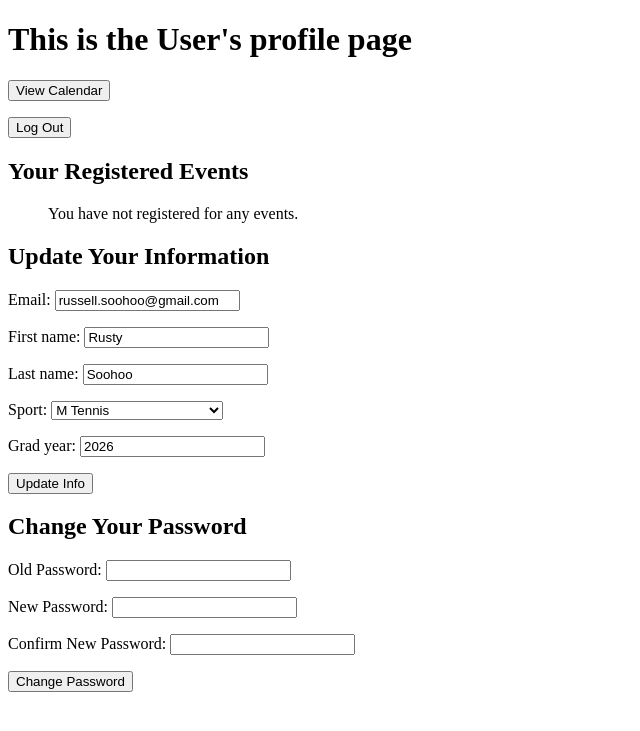
After one commit to russellsoohoo/CS407, a Django app: page /profile/ in a window 1280 px wide. The commit adds this page. Shown: the top 731 px of the page, without its empty margins (0-640 px from the left). Run offline with Django 5.2, Linux system fonts and the light colour scheme; a user stored in the database is signed in.

Commit message:
Profile and login/logout
Finished login/logout functionality and created a profile page

```diff
--- a/saac_schedule_proj/saac_app/forms.py
+++ b/saac_schedule_proj/saac_app/forms.py
@@ -4,9 +4,6 @@ from .models import CustomUser
 
 
 class CustomUserCreationForm(UserCreationForm):
-    email = forms.EmailField(required=True)
-    sport = forms.CharField()
-
     class Meta:
         model = CustomUser
         fields = ['email',
@@ -18,8 +15,23 @@ class CustomUserCreationForm(UserCreationForm):
                   'grad_year',
                   ]
 
-    email = forms.EmailField(required=True)
-    first_name = forms.CharField(required=True)
-    last_name = forms.CharField(required=True)
-    sport = forms.CharField(required=True)
-    grad_year = forms.IntegerField(required=True)
+    def __init__(self, *args, **kwargs):
+        super().__init__(*args, **kwargs)
+        self.fields['sport'].widget = forms.Select(choices=CustomUser.SPORTS)
+        for field_name, field in self.fields.items():
+            field.required = True
+
+class UserUpdateForm(forms.ModelForm):
+    class Meta:
+        model = CustomUser
+        fields = ['email',
+                  'first_name',
+                  'last_name',
+                  'sport',
+                  'grad_year',
+                  ]
+
+class PasswordChangeForm(forms.Form):
+    old_password = forms.CharField(widget=forms.PasswordInput, label="Old Password")
+    new_password1 = forms.CharField(widget=forms.PasswordInput, label="New Password")
+    new_password2 = forms.CharField(widget=forms.PasswordInput, label="Confirm New Password")
--- a/saac_schedule_proj/saac_app/models.py
+++ b/saac_schedule_proj/saac_app/models.py
@@ -1,7 +1,7 @@
 from django.db import models
 from django.utils import timezone
 from django.contrib.auth.models import AbstractUser, BaseUserManager
-
+from django.conf import settings
 
 class Event(models.Model):
     SUBCOMMITTEES = {
@@ -13,12 +13,18 @@ class Event(models.Model):
         "SAAC": "SAAC",
         "Ducks Go Pro": "Ducks Go Pro",
     }
+    id = models.IntegerField(primary_key=True)  # id of event
     title = models.CharField(max_length=100)  # name of event
     description = models.TextField()  # description of event
     start = models.DateTimeField(default=timezone.now)  # start date of event
     end = models.DateTimeField(default=timezone.now)  # end date of event
     location = models.CharField(max_length=100, default="TBD")  # location of event
     subcommittee = models.CharField(max_length=20, choices=SUBCOMMITTEES)  # subcommittee of event
+    '''registered_users = models.ManyToManyField(
+        settings.AUTH_USER_MODEL,
+        related_name='registered_events',
+        blank=True
+    )'''
 
     def __str__(self):
         return self.title
@@ -42,12 +48,33 @@ class CustomUserManager(BaseUserManager):
         return self.create_user(email, password, **extra_fields)
 
 class CustomUser(AbstractUser):
+
+    SPORTS = {
+        "W Acrobatics & Tumbling": "W Acrobatics & Tumbling",
+        "W Basketball": "W Basketball",
+        "W Beach Volleyball": "W Beach Volleyball",
+        "W Cross Country": "W Cross Country",
+        "W Golf": "W Golf",
+        "W Lacrosse": "W Lacrosse",
+        "W Soccer": "W Soccer",
+        "W Softball": "W Softball",
+        "W Tennis": "W Tennis",
+        "W Track & Field": "W Track & Field",
+        "W Volleyball": "W Volleyball",
+        "M Baseball": "M Baseball",
+        "M Basketball": "M Basketball",
+        "M Cross Country": "M Cross Country",
+        "M Football": "M Football",
+        "M Golf": "M Golf",
+        "M Tennis": "M Tennis",
+        "M Track & Field": "M Track & Field",
+    }
     username = None  # remove username field
     email = models.EmailField(unique=True)  # use email as username
 
     first_name = models.CharField(max_length=30)  # first name
     last_name = models.CharField(max_length=30)  # last name
-    sport = models.CharField(max_length=20)  # sport
+    sport = models.CharField(max_length=25, choices=SPORTS)  # sport
     grad_year = models.PositiveIntegerField(default=0000)  # graduation year
 
     USERNAME_FIELD = 'email'
--- a/saac_schedule_proj/saac_app/templates/calendar.html
+++ b/saac_schedule_proj/saac_app/templates/calendar.html
@@ -8,10 +8,13 @@
 </head>
 <body>
     <h1>SAAC Event Calendar</h1>
+    <form action="{% url 'profile' %}">
+        <button type="submit">Profile</button>
+    </form>
     <div id='calendar'></div>
 
     <div class="modal-overlay" id="modalOverlay">
-        <div id="eventModal" class="modal" style="display: none;">
+        <div id="eventModal" class="modal" style="">
             <div class="modal-content">
                 <span class="close">&times;</span>
                 <h2 id="modalTitle"></h2>
@@ -20,6 +23,7 @@
                 <p><strong>Start:</strong> <span id="modalStart"></span></p>
                 <p><strong>End:</strong> <span id="modalEnd"></span></p>
                 <p><strong>Location:</strong> <span id="modalLocation"></span></p>
+
             </div>
         </div>
     </div>
--- /dev/null
+++ b/saac_schedule_proj/saac_app/templates/profile.html
@@ -0,0 +1,42 @@
+<!DOCTYPE html>
+<html lang="en">
+<head>
+    <meta charset="UTF-8">
+    <title>Profile Page</title>
+</head>
+<body>
+    <h1>This is the User's profile page</h1>
+    <form method="post" action="{% url 'calendar' %}">
+        {% csrf_token %}
+        <button type="submit">View Calendar</button>
+    </form>
+    <p></p>
+    <form method="post" action="{% url 'logout' %}">
+        {% csrf_token %}
+        <button type="submit">Log Out</button>
+    </form>
+
+    <h2>Your Registered Events</h2>
+    <ul>
+        {% for event in user.registered_events.all %}
+            <li>{{ event.name }} on {{ event.date }} at {{ event.time }}</li>
+        {% empty %}
+            <p>You have not registered for any events.</p>
+        {% endfor %}
+    </ul>
+
+    <h2>Update Your Information</h2>
+    <form method="post">
+        {% csrf_token %}
+        {{ user_form.as_p }}
+        <button type="submit" name="update_info">Update Info</button>
+    </form>
+
+    <h2>Change Your Password</h2>
+    <form method="post">
+        {% csrf_token %}
+        {{ password_form.as_p }}
+        <button type="submit" name="change_password">Change Password</button>
+    </form>
+</body>
+</html>
--- a/saac_schedule_proj/saac_app/urls.py
+++ b/saac_schedule_proj/saac_app/urls.py
@@ -1,12 +1,15 @@
 from django.urls import path, include
 from . import views
-from django.contrib.auth.views import LoginView
+from django.contrib.auth.views import LogoutView
 
 urlpatterns = [
     path('', views.home, name='home'),
     path('calendar/', views.calendar, name='calendar'),
     path('calendar/api/events/', views.events_api, name='events_api'),
+    path('profile/', views.profile, name='profile'),
     path('login/', views.login, name='login'),  # change to and import LoginView?
+    path('logout/', LogoutView.as_view(next_page='/login/'), name='logout'),
     path('signup/', views.signup, name='signup'),
     path('accounts/', include('django.contrib.auth.urls')),
+    path('events/<int:event_id>/register/', views.register_for_event, name='register_for_event'),
 ]
--- a/saac_schedule_proj/saac_app/views.py
+++ b/saac_schedule_proj/saac_app/views.py
@@ -1,7 +1,10 @@
+from django.contrib.auth.decorators import login_required
 from .models import Event
 from django.http import JsonResponse
-from django.shortcuts import render, redirect
-from .forms import CustomUserCreationForm
+from django.shortcuts import render, redirect, get_object_or_404
+from .forms import CustomUserCreationForm, UserUpdateForm, PasswordChangeForm
+from django.contrib.auth import update_session_auth_hash
+from django.contrib import messages
 
 def login(request):
     return render(request, 'registration/login.html')
@@ -19,22 +22,75 @@ def home(request):
     events = Event.objects.all()
     return render(request, 'home.html', {'events': events})
 
+@login_required
+def profile(request):
+    user = request.user
+    if request.method == 'POST':
+        user_form = UserUpdateForm(request.POST, instance=user)
+        password_form = PasswordChangeForm(request.POST)
+
+        if 'update_info' in request.POST and user_form.is_valid():
+            user_form.save()
+            messages.success(request, 'Your profile has been updated.')
+            return redirect('profile')
+
+        if 'change_password' in request.POST and password_form.is_valid():
+            old_password = password_form.cleaned_data['old_password']
+            new_password1 = password_form.cleaned_data['new_password1']
+            new_password2 = password_form.cleaned_data['new_password2']
+
+            if not user.check_password(old_password):
+                messages.error(request, 'Old password is incorrect.')
+            elif new_password1 != new_password2:
+                messages.error(request, 'New passwords do not match.')
+            else:
+                user.set_password(new_password1)
+                user.save()
+                update_session_auth_hash(request, user)  # Keep user logged in after password change
+                messages.success(request, 'Your password has been changed.')
+                return redirect('profile')
+    else:
+        user_form = UserUpdateForm(instance=user)
+        password_form = PasswordChangeForm()
+
+    context = {
+        'user_form': user_form,
+        'password_form': password_form,
+    }
+    return render(request, 'profile.html', context)
+
+@login_required()
 def calendar(request):
     events = Event.objects.all()
     return render(request, 'calendar.html', {'events': events})
 
+@login_required()
 def events_api(request):
     events = Event.objects.all()
     events_list = []
 
     for event in events:
         events_list.append({
+            "id": event.id,  # Add event ID
             "title": event.title,
             "desc": event.description,
             "start": event.start.isoformat(),
             "end": event.end.isoformat(),
             "loc": event.location,
             "subc": event.subcommittee,
+            # "registered_users": event.registered_users
         })
 
     return JsonResponse(events_list, safe=False)
+
+@login_required
+def register_for_event(request, event_id):
+    event = get_object_or_404(Event, id=event_id)
+
+    if request.user in event.registered_users.all():
+        messages.warning(request, "You are already registered for this event.")
+    else:
+        event.registered_users.add(request.user)
+        messages.success(request, f"You have successfully registered for {event.name}.")
+
+    return redirect('event_detail', event_id=event.id)
```
Also changed, not shown: saac_schedule_proj/saac_app/templates/home.html (+8 -0 lines), saac_schedule_proj/saac_app/templates/registration/signup.html (+11 -0 lines), saac_schedule_proj/saac_schedule_proj/settings.py (+6 -1 lines), saac_schedule_proj/db.sqlite3, saac_schedule_proj/saac_app/migrations/0014_alter_customuser_sport.py (added), saac_schedule_proj/saac_app/migrations/0015_event_registered_users_alter_customuser_sport.py (added).
